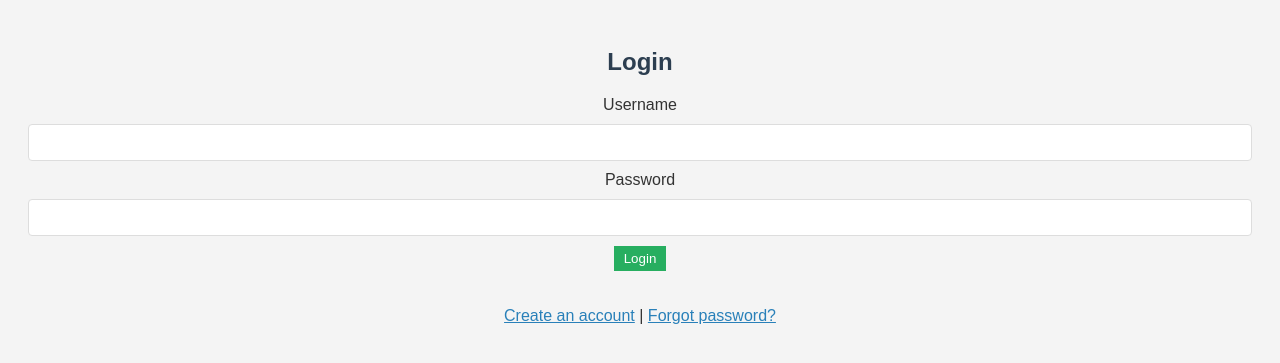
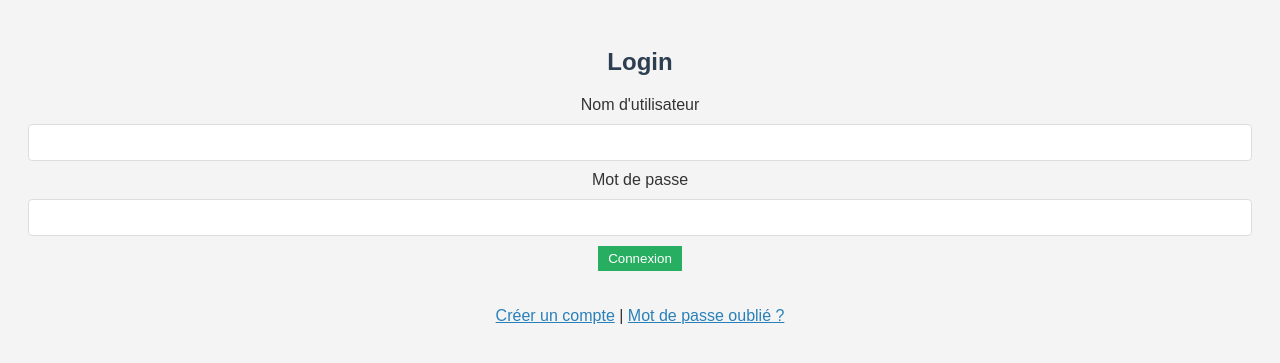
Before and after one commit to elosyboy/jeux-de-dames, a Flask app: page /login in a window 1280 px wide. Shown: the top 363 px of the page. Run offline with Flask 3, Linux system fonts and the light colour scheme.

Commit message:
Mise à jour de app.py et login.html pour corriger la redirection et améliorer la logique

```diff
--- a/app.py
+++ b/app.py
@@ -9,20 +9,17 @@ from dotenv import load_dotenv
 load_dotenv()
 
 app = Flask(__name__)
-app.secret_key = os.getenv('SECRET_KEY', 'clé_par_défaut_si_non_trouvée')
+
+# Clé secrète pour les sessions Flask
+app.secret_key = os.getenv('SECRET_KEY', 'une_clé_secrète_très_sûre_par_défaut')
 
 # Configuration de la base de données
-# Assurez-vous que le chemin est relatif à votre sous-dossier 'jeux-de-dames'
 instance_folder = os.path.join(os.path.dirname(__file__), 'instance')
 db_path = os.path.join(instance_folder, 'user.db')
 
-# Créer le dossier 'instance' dans le sous-dossier 'jeux-de-dames' s'il n'existe pas
+# Assurez-vous que le dossier 'instance' existe
 if not os.path.exists(instance_folder):
     os.makedirs(instance_folder)
-
-# Supprimer la création automatique du fichier 'user.db'
-if not os.path.exists(db_path):
-    print("Le fichier 'user.db' n'existe pas. Vous devrez peut-être le créer manuellement ou via l'application.")
 
 app.config['SQLALCHEMY_DATABASE_URI'] = f'sqlite:///{db_path}'
 app.config['SQLALCHEMY_TRACK_MODIFICATIONS'] = False
@@ -37,7 +34,7 @@ class User(db.Model):
     email = db.Column(db.String(100), unique=True, nullable=False)
     postal_code = db.Column(db.String(20), nullable=False)
     username = db.Column(db.String(100), unique=True, nullable=False)
-    password = db.Column(db.String(100), nullable=False)
+    password = db.Column(db.String(200), nullable=False)  # Stockage des mots de passe hachés
     balance = db.Column(db.Float, default=0.0)
 
 # Page d'accueil
@@ -52,11 +49,14 @@ def login():
         username = request.form['username'].strip()
         password = request.form['password'].strip()
 
+        # Vérification des champs vides
         if not username or not password:
-            flash("Veuillez remplir tous les champs.", 'warning')
+            flash("Tous les champs doivent être remplis.", 'warning')
             return redirect(url_for('login'))
 
         user = User.query.filter_by(username=username).first()
+
+        # Vérification des informations d'identification
         if user and check_password_hash(user.password, password):
             session['user_id'] = user.id
             flash('Connexion réussie !', 'success')
@@ -64,23 +64,6 @@ def login():
         else:
             flash("Nom d'utilisateur ou mot de passe incorrect.", 'danger')
     return render_template('login.html')
-
-# Page de récupération de mot de passe
-@app.route('/recover_password', methods=['GET', 'POST'])
-def recover_password():
-    if request.method == 'POST':
-        email = request.form['email'].strip()
-        if not email:
-            flash("Veuillez entrer un e-mail valide.", 'warning')
-            return redirect(url_for('recover_password'))
-
-        user = User.query.filter_by(email=email).first()
-        if user:
-            flash('Instructions de récupération envoyées à votre adresse e-mail.', 'info')
-        else:
-            flash("Aucun utilisateur n'a été trouvé avec cet e-mail.", 'warning')
-        return redirect(url_for('login'))
-    return render_template('recover_password.html')
 
 # Page d'inscription
 @app.route('/register', methods=['GET', 'POST'])
@@ -100,38 +83,40 @@ def register():
             return redirect(url_for('register'))
 
         # Validation de la longueur du mot de passe
-        if len(password) < 6:
-            flash("Le mot de passe doit comporter au moins 6 caractères.", 'danger')
+        if len(password) < 8:
+            flash("Le mot de passe doit comporter au moins 8 caractères.", 'danger')
             return redirect(url_for('register'))
 
         # Validation de la date de naissance
         try:
-            datetime.strptime(date_of_birth, '%Y-%m-%d')
+            dob = datetime.strptime(date_of_birth, '%Y-%m-%d')
         except ValueError:
             flash("La date de naissance est invalide.", 'danger')
             return redirect(url_for('register'))
 
-        # Vérification si l'utilisateur ou l'email existe déjà
+        # Vérification si le nom d'utilisateur ou l'email existe déjà
         if User.query.filter_by(username=username).first() or User.query.filter_by(email=email).first():
             flash("Cet utilisateur ou cet e-mail existe déjà.", 'warning')
             return redirect(url_for('register'))
 
+        # Création d'un nouvel utilisateur
         new_user = User(
             username=username,
             password=generate_password_hash(password),
             email=email,
             last_name=last_name,
             first_name=first_name,
-            date_of_birth=datetime.strptime(date_of_birth, '%Y-%m-%d').date(),
+            date_of_birth=dob,
             postal_code=postal_code
         )
 
+        # Sauvegarde dans la base de données
         db.session.add(new_user)
         db.session.commit()
 
-        # Connexion automatique de l'utilisateur après l'inscription
+        # Connexion automatique après inscription
         session['user_id'] = new_user.id
-        flash('Inscription réussie ! Vous êtes maintenant connecté.', 'success')
+        flash("Inscription réussie ! Vous êtes maintenant connecté.", 'success')
         return redirect(url_for('dashboard'))
 
     return render_template('register.html')
@@ -144,7 +129,7 @@ def dashboard():
         return redirect(url_for('login'))
 
     user = User.query.get(session['user_id'])
-    users_online = User.query.count()  # Compter tous les utilisateurs
+    users_online = User.query.count()  # Nombre total d'utilisateurs enregistrés
     return render_template('dashboard.html', user=user, users_online=users_online)
 
 # Déconnexion
@@ -159,5 +144,4 @@ if __name__ == '__main__':
     with app.app_context():
         db.create_all()
         print("Base de données initialisée avec succès !")
-
-    app.run(debug=True, port=5024)
+    app.run(debug=True, port=5026)
--- a/templates/login.html
+++ b/templates/login.html
@@ -7,14 +7,32 @@
     <link rel="stylesheet" href="{{ url_for('static', filename='styles.css') }}">
 </head>
 <body>
-    <h2>Login</h2>
-    <form method="POST">
-        <label for="username">Username</label>
-        <input type="text" name="username" required>
-        <label for="password">Password</label>
-        <input type="password" name="password" required>
-        <button type="submit">Login</button>
-    </form>
-    <p><a href="{{ url_for('register') }}">Create an account</a> | <a href="{{ url_for('recover_password') }}">Forgot password?</a></p>
+    <div class="container">
+        <h2>Login</h2>
+        <!-- Affiche les messages flash -->
+        {% with messages = get_flashed_messages(with_categories=true) %}
+            {% if messages %}
+                <div class="flash-messages">
+                    {% for category, message in messages %}
+                        <p class="{{ category }}">{{ message }}</p>
+                    {% endfor %}
+                </div>
+            {% endif %}
+        {% endwith %}
+        <form method="POST" action="{{ url_for('login') }}">
+            <div class="form-group">
+                <label for="username">Nom d'utilisateur</label>
+                <input type="text" id="username" name="username" required>
+            </div>
+            <div class="form-group">
+                <label for="password">Mot de passe</label>
+                <input type="password" id="password" name="password" required>
+            </div>
+            <button type="submit">Connexion</button>
+        </form>
+        <div class="links">
+            <p><a href="{{ url_for('register') }}">Créer un compte</a> | <a href="{{ url_for('recover_password') }}">Mot de passe oublié ?</a></p>
+        </div>
+    </div>
 </body>
 </html>
```
